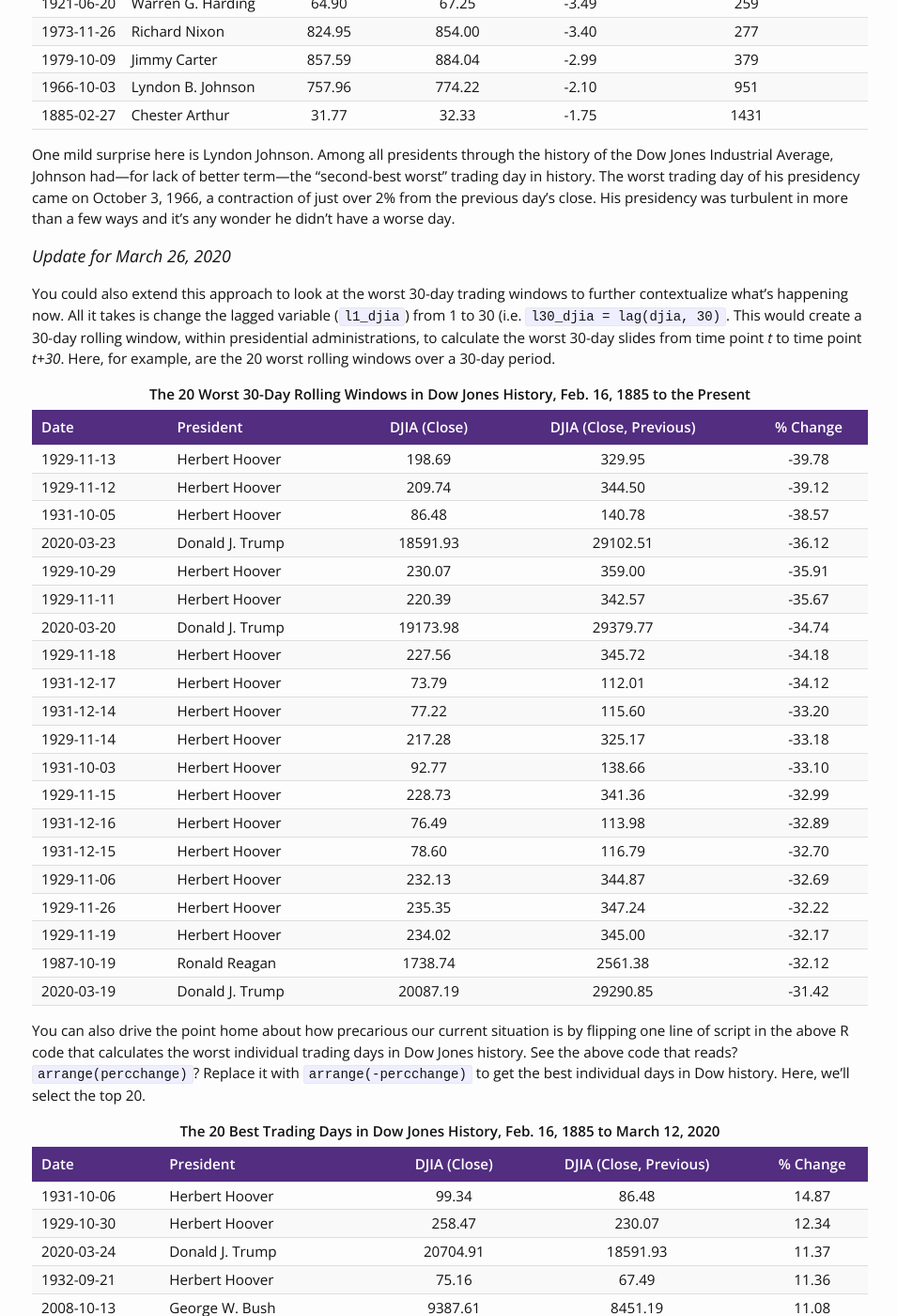
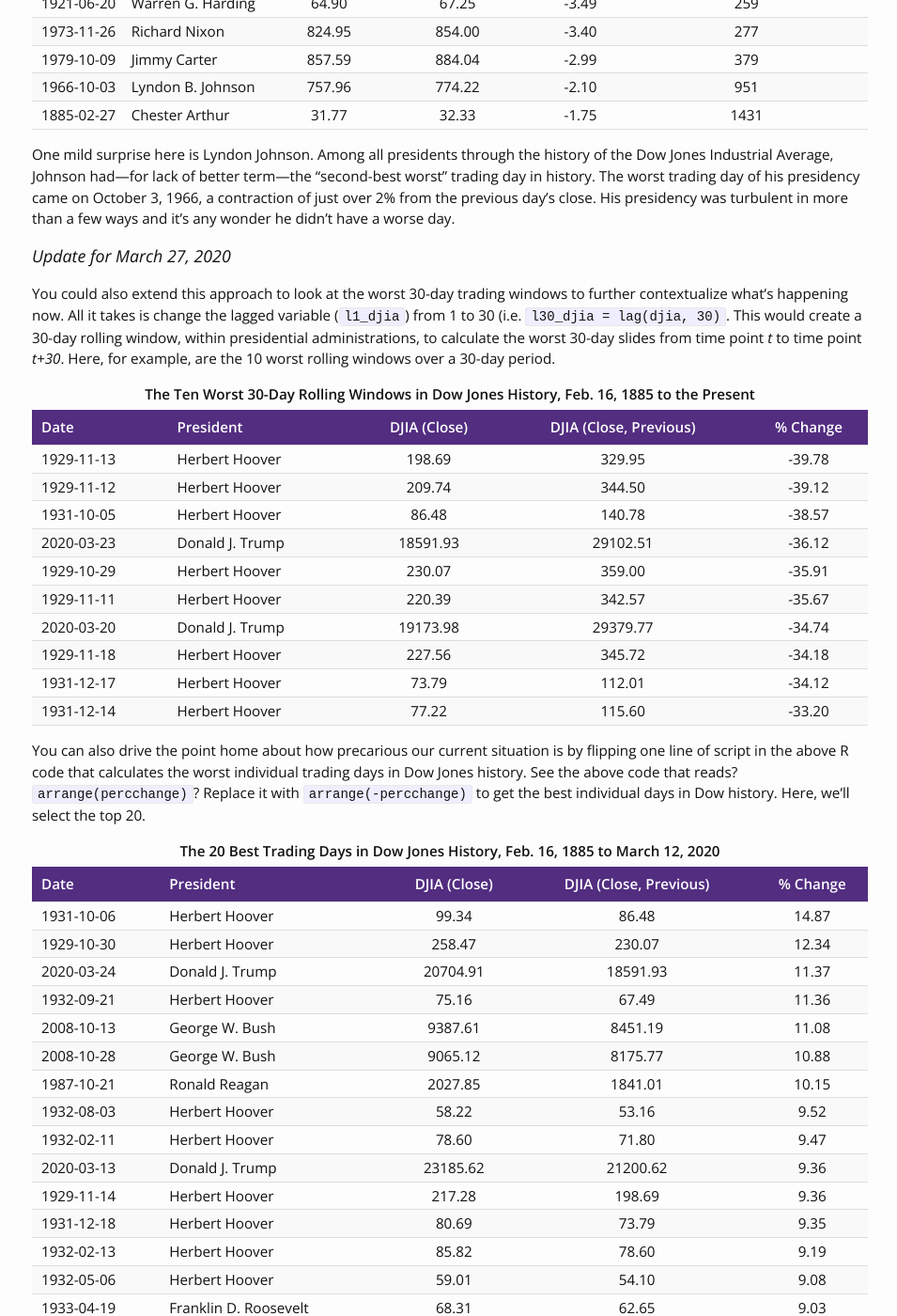
Before and after one commit to svmiller/svmiller.github.io, a Jekyll site: the page built from _posts/2020-03-12-dow-jones-no-good-very-bad-day.md, in a window 1280 px wide and 1400 px high, scrolled down 4591 px. Shown: the whole window at 94% size, without its empty margins (161-1116 px from the left). Built offline with Jekyll 4.4.1, drawn with Linux system fonts in a browser that asks for light colours; nearby versions of some CDN libraries; some web fonts are replaced; comment, search, counter and statistics services are not loaded; some of the changed text lies outside the part shown.

Commit message:
make it 10 instead of 20. 20 seems forced.

````diff
--- a/_posts/2020-03-12-dow-jones-no-good-very-bad-day.md
+++ b/_posts/2020-03-12-dow-jones-no-good-very-bad-day.md
@@ -19,7 +19,7 @@
 
 {% include image.html url="/images/dow-jones-dude.jpg" caption="That feeling when you realize you're not going to retire until your 70s. (Photo: Spencer Platt/Getty Images)" width=400 align="right" %}
 
-*Last updated: March 26, 2020*
+*Last updated: March 27, 2020*
 
 [What he said](https://knowyourmeme.com/memes/shits-on-fire-yo).
 
@@ -449,12 +449,12 @@
 
 One mild surprise here is Lyndon Johnson. Among all presidents through the history of the Dow Jones Industrial Average, Johnson had---for lack of better term---the "second-best worst" trading day in history. The worst trading day of his presidency came on October 3, 1966, a contraction of just over 2% from the previous day's close. His presidency was turbulent in more than a few ways and it's any wonder he didn't have a worse day.
 
-### Update for March 26, 2020
+### Update for March 27, 2020
 
-You could also extend this approach to look at the worst 30-day trading windows to further contextualize what's happening now. All it takes is change the lagged variable (`l1_djia`) from 1 to 30 (i.e. `l30_djia = lag(djia, 30)`. This would create a 30-day rolling window, within presidential administrations, to calculate the worst 30-day slides from time point *t* to time point *t+30*. Here, for example, are the 20 worst rolling windows over a 30-day period.
+You could also extend this approach to look at the worst 30-day trading windows to further contextualize what's happening now. All it takes is change the lagged variable (`l1_djia`) from 1 to 30 (i.e. `l30_djia = lag(djia, 30)`. This would create a 30-day rolling window, within presidential administrations, to calculate the worst 30-day slides from time point *t* to time point *t+30*. Here, for example, are the 10 worst rolling windows over a 30-day period.
 
 <table id="stevetable">
-<caption>The 20 Worst 30-Day Rolling Windows in Dow Jones History, Feb. 16, 1885 to the Present</caption>
+<caption>The Ten Worst 30-Day Rolling Windows in Dow Jones History, Feb. 16, 1885 to the Present</caption>
  <thead>
   <tr>
    <th style="text-align:left;"> Date </th>
@@ -534,76 +534,6 @@
    <td style="text-align:center;"> 77.22 </td>
    <td style="text-align:center;"> 115.60 </td>
    <td style="text-align:center;"> -33.20 </td>
-  </tr>
-  <tr>
-   <td style="text-align:left;"> 1929-11-14 </td>
-   <td style="text-align:left;"> Herbert Hoover </td>
-   <td style="text-align:center;"> 217.28 </td>
-   <td style="text-align:center;"> 325.17 </td>
-   <td style="text-align:center;"> -33.18 </td>
-  </tr>
-  <tr>
-   <td style="text-align:left;"> 1931-10-03 </td>
-   <td style="text-align:left;"> Herbert Hoover </td>
-   <td style="text-align:center;"> 92.77 </td>
-   <td style="text-align:center;"> 138.66 </td>
-   <td style="text-align:center;"> -33.10 </td>
-  </tr>
-  <tr>
-   <td style="text-align:left;"> 1929-11-15 </td>
-   <td style="text-align:left;"> Herbert Hoover </td>
-   <td style="text-align:center;"> 228.73 </td>
-   <td style="text-align:center;"> 341.36 </td>
-   <td style="text-align:center;"> -32.99 </td>
-  </tr>
-  <tr>
-   <td style="text-align:left;"> 1931-12-16 </td>
-   <td style="text-align:left;"> Herbert Hoover </td>
-   <td style="text-align:center;"> 76.49 </td>
-   <td style="text-align:center;"> 113.98 </td>
-   <td style="text-align:center;"> -32.89 </td>
-  </tr>
-  <tr>
-   <td style="text-align:left;"> 1931-12-15 </td>
-   <td style="text-align:left;"> Herbert Hoover </td>
-   <td style="text-align:center;"> 78.60 </td>
-   <td style="text-align:center;"> 116.79 </td>
-   <td style="text-align:center;"> -32.70 </td>
-  </tr>
-  <tr>
-   <td style="text-align:left;"> 1929-11-06 </td>
-   <td style="text-align:left;"> Herbert Hoover </td>
-   <td style="text-align:center;"> 232.13 </td>
-   <td style="text-align:center;"> 344.87 </td>
-   <td style="text-align:center;"> -32.69 </td>
-  </tr>
-  <tr>
-   <td style="text-align:left;"> 1929-11-26 </td>
-   <td style="text-align:left;"> Herbert Hoover </td>
-   <td style="text-align:center;"> 235.35 </td>
-   <td style="text-align:center;"> 347.24 </td>
-   <td style="text-align:center;"> -32.22 </td>
-  </tr>
-  <tr>
-   <td style="text-align:left;"> 1929-11-19 </td>
-   <td style="text-align:left;"> Herbert Hoover </td>
-   <td style="text-align:center;"> 234.02 </td>
-   <td style="text-align:center;"> 345.00 </td>
-   <td style="text-align:center;"> -32.17 </td>
-  </tr>
-  <tr>
-   <td style="text-align:left;"> 1987-10-19 </td>
-   <td style="text-align:left;"> Ronald Reagan </td>
-   <td style="text-align:center;"> 1738.74 </td>
-   <td style="text-align:center;"> 2561.38 </td>
-   <td style="text-align:center;"> -32.12 </td>
-  </tr>
-  <tr>
-   <td style="text-align:left;"> 2020-03-19 </td>
-   <td style="text-align:left;"> Donald J. Trump </td>
-   <td style="text-align:center;"> 20087.19 </td>
-   <td style="text-align:center;"> 29290.85 </td>
-   <td style="text-align:center;"> -31.42 </td>
   </tr>
 </tbody>
 </table>
--- a/_source/2020-03-12-dow-jones-no-good-very-bad-day.Rmd
+++ b/_source/2020-03-12-dow-jones-no-good-very-bad-day.Rmd
@@ -218,7 +218,7 @@
 
 ### Update for `r format(Sys.time(), '%B %d, %Y')`
 
-You could also extend this approach to look at the worst 30-day trading windows to further contextualize what's happening now. All it takes is change the lagged variable (`l1_djia`) from 1 to 30 (i.e. `l30_djia = lag(djia, 30)`. This would create a 30-day rolling window, within presidential administrations, to calculate the worst 30-day slides from time point *t* to time point *t+30*. Here, for example, are the 20 worst rolling windows over a 30-day period.
+You could also extend this approach to look at the worst 30-day trading windows to further contextualize what's happening now. All it takes is change the lagged variable (`l1_djia`) from 1 to 30 (i.e. `l30_djia = lag(djia, 30)`. This would create a 30-day rolling window, within presidential administrations, to calculate the worst 30-day slides from time point *t* to time point *t+30*. Here, for example, are the 10 worst rolling windows over a 30-day period.
 
 ```{r calculate-worst-30-day-windows, eval=T, echo=F}
 Data %>%
@@ -229,12 +229,12 @@
          percchange = ((djia - lag(djia,30))/lag(djia, 30))*100) %>%
   arrange(percchange) %>%
   select(date, president, everything()) %>%
-  head(20) %>%
+  head(10) %>%
   ungroup() %>%
   mutate_if(is.numeric, ~round(., 2)) %>%
    kable(., format="html", table.attr='id="stevetable"',
         col.names=c("Date", "President", "DJIA (Close)", "DJIA (Close, Previous)", "% Change"),
-        caption = "The 20 Worst 30-Day Rolling Windows in Dow Jones History, Feb. 16, 1885 to the Present",
+        caption = "The Ten Worst 30-Day Rolling Windows in Dow Jones History, Feb. 16, 1885 to the Present",
         align=c("l","l","c","c","c","c"))
 ```
 
````
